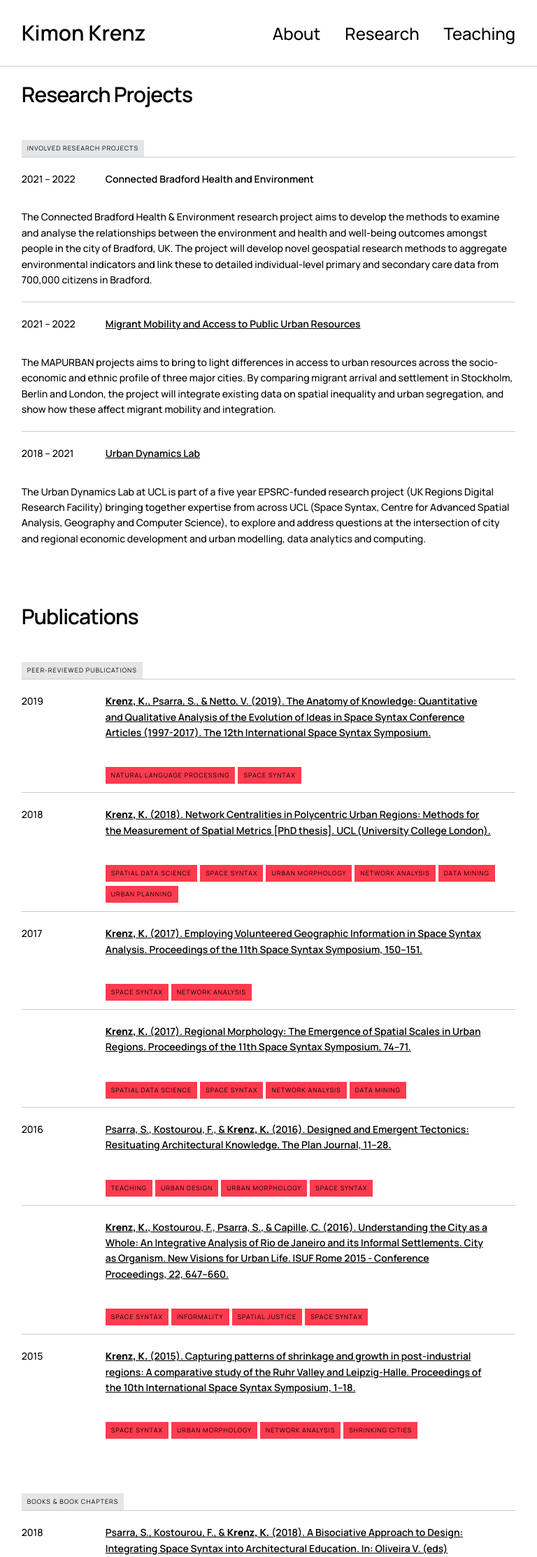
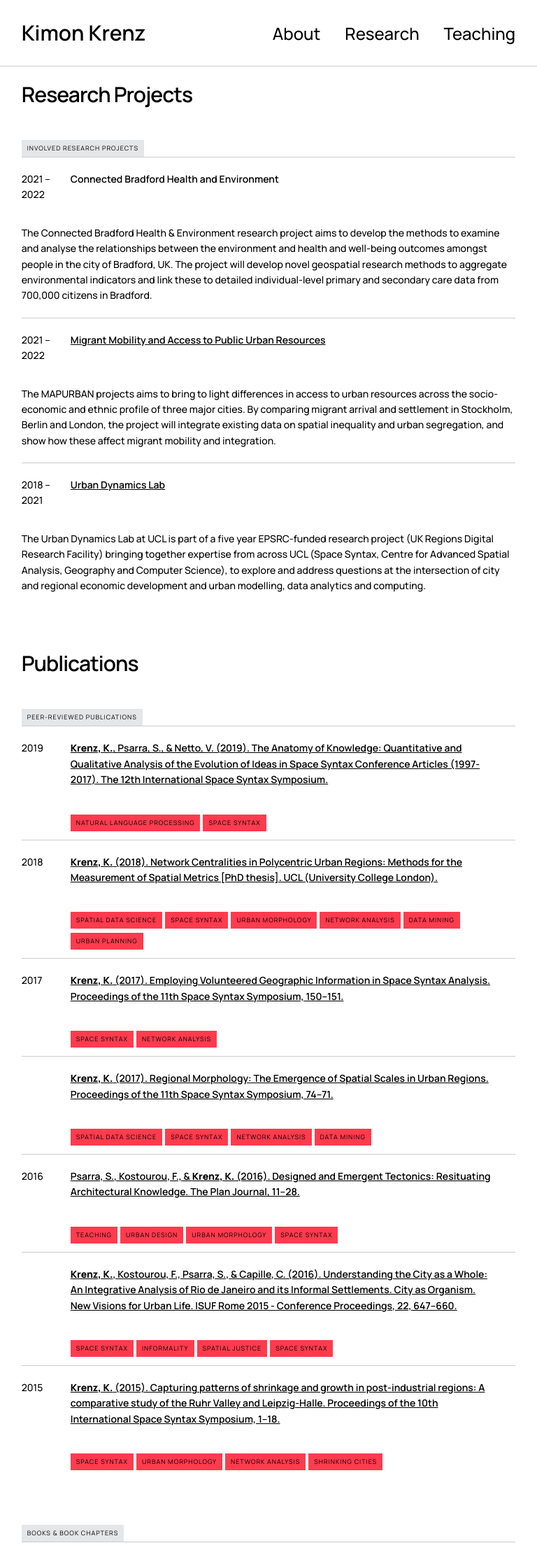
Before and after one commit to kimonkrenz/kimonkrenz.github.io, a Jekyll site: the page built from research/index.html, in a window 768 px wide. Shown: the top 2225 px of the page at 70% size. Built offline with Jekyll 4.4.1, drawn with Linux system fonts in a browser that asks for light colours; nearby versions of some CDN libraries; library files that are not in the unit come from our copies; a style sheet for code colours, icons or effects is not loaded.

Commit message:
commit on 'main'

```diff
--- a/css/main.css
+++ b/css/main.css
@@ -195,12 +195,12 @@
     }
     .divide {border-bottom: 1px solid var(--border); }
     .ttbl {
-      grid-template-columns: 12rem auto;
+      grid-template-columns: 7rem auto;
       display: grid;
       padding-right: 5%; }
 
     .rtbl {
-      grid-template-columns: 12rem auto auto;
+      grid-template-columns: 7rem auto auto;
       display: grid;
       padding-right: 5%; }
 
@@ -235,7 +235,7 @@
       display: block;
     }
     .dropdown { margin-top: 0; }
-    .ralign { padding-left: 12rem; }
+    .ralign { padding-left: 7rem; }
 
   }
   /* For devices larger than 950px */
```
